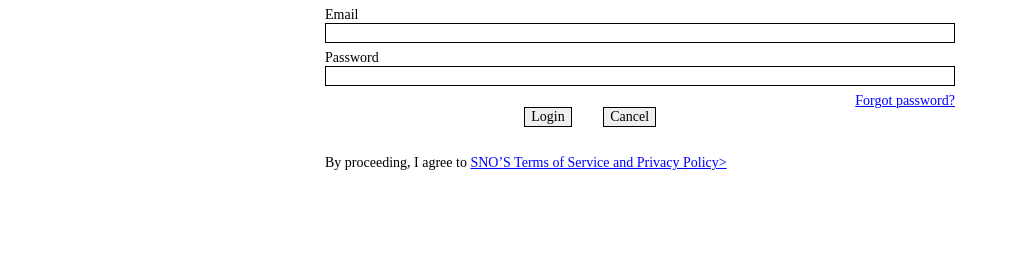
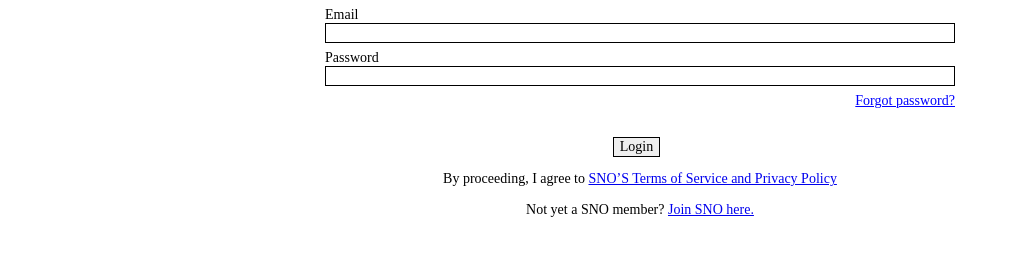
Before and after one commit to avatarmh/Node-Capstone-SNO, a website: page public/login.html in a window 1280 px wide. Shown: the part 202-458 px from the top of the page, without its empty margins (0-1011 px from the left). Drawn offline with nearby package versions, Linux system fonts and the light colour scheme.

Commit message:
finish login page

```diff
--- a/public/login.html
+++ b/public/login.html
@@ -10,7 +10,8 @@
   <link href="https://fonts.googleapis.com/css?family=Roboto" rel="stylesheet">
   <link rel="stylesheet" href="styles/shared.css">
   <link rel="stylesheet" href="styles/login.css">
-  <script defer src="https://use.fontawesome.com/releases/v5.0.9/js/all.js" integrity="sha384-8iPTk2s/jMVj81dnzb/iFR2sdA7u06vHJyyLlAd4snFpCl/SnyUjRrbdJsw1pGIl" crossorigin="anonymous"></script>
+  <script defer src="https://use.fontawesome.com/releases/v5.0.9/js/all.js" integrity="sha384-8iPTk2s/jMVj81dnzb/iFR2sdA7u06vHJyyLlAd4snFpCl/SnyUjRrbdJsw1pGIl"
+    crossorigin="anonymous"></script>
 </head>
 
 <body>
@@ -52,15 +53,23 @@
 
       <div class="page-buttons">
         <button id="login-button" name="add" title="Login" type="submit">Login</button>
-          <input role='button' type="button" id="cancelButton" value="Cancel" />
       </div>
 
       <div class="terms">
-        <p>By proceeding, I agree to <a href="/terms-service-privacy" class="terms-link">
-          SNO’S Terms of Service and Privacy Policy></a>
+        <p>By proceeding, I agree to
+          <a href="/terms-service-privacy" class="terms-link">
+            SNO’S Terms of Service and Privacy Policy</a>
         </p>
+        <p class="member"></p>
       </div>
 
+      <div class="not-yet-member">
+          <p>Not yet a SNO member?
+            <a href="joinSNO.html" class="join-SNO">
+              Join SNO here.</a>
+          </p>
+          <p class="member"></p>
+        </div>
 
 </body>
 
--- a/public/styles/login.css
+++ b/public/styles/login.css
@@ -3,7 +3,7 @@ form {
 }
 
 form input[type="text"] {
-    display: block;
+    /* display: block; */
     border: 1px solid black;
     width: 100%;
 }
@@ -12,26 +12,33 @@ input {
     margin-bottom: 0.5rem;
 }
 
+.login-credentials {
+    overflow:hidden;
+}
+
 .new-password {
     float: right;
     color: blue;
     margin-top: 0;
 }
 
-.terms-link {
+.terms, .not-yet-member {
     text-align: center;
-    color: blue;
-    margin-top: 0:
 }
 
-button, input[type="button"], input[type="submit"] {
-    margin: 1rem;
+/* .terms-service-privacy {
+    color: blue;
+} */
+
+button, input[type="button"] {
+    margin: 2rem 0.5rem 0 0;
     border-radius: 0px;
     border: 1px solid black;
 }
 
 .page-buttons {
-   text-align: center;
+    display: block;
+    text-align: center;
 }
 
 @media only screen and (min-width: 720px) {
```
Also changed, not shown: public/joinSNO.html (+49 -30 lines), public/new-nano-image.jpeg (added). Lines whose indentation alone changed are shown as unchanged.
